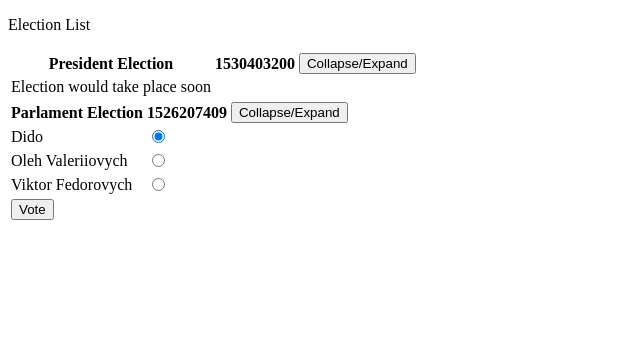
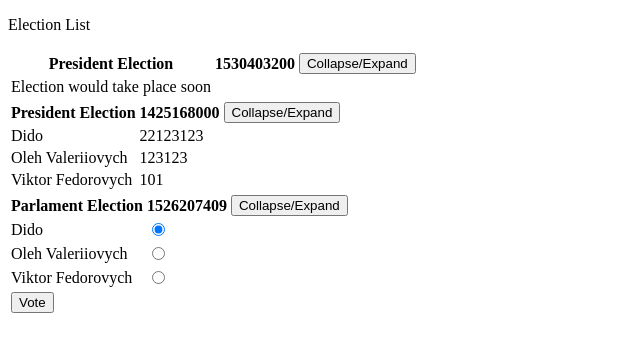
Before and after one commit to RostykStakhiv/chainlec, a React (Create React App) app in the folder client/: page / in a window 1280 px wide. Shown: the top 352 px of the page, without its empty margins (0-640 px from the left). Built offline with nearby package versions, Linux system fonts and the light colour scheme.

Commit message:
Implemented completed elecetion details view

```diff
--- a/client/src/View/VoteView.js
+++ b/client/src/View/VoteView.js
@@ -1,6 +1,7 @@
 import React, { Component } from 'react';
 import ActiveElectionDetails from './VoteView/ActiveElectionDetails'
 import FutureElectionDetails from './VoteView/FutureElectionDetails'
+import CompletedElectionDetails from './VoteView/CompletedElectionDetails'
 
 const mockData = [
   {
@@ -91,6 +92,18 @@ class VoteView extends Component {
     );
   }
 
+  getCompletedElectionDetais(e) {
+    return (
+      <CompletedElectionDetails
+        key={e.id}
+        title={e.title}
+        time={e.startTime}
+        candidates={e.candidates}
+        results={e.results}
+      />
+    );
+  }
+
   getActiveElectionDetais(e) {
     return (
       <ActiveElectionDetails
@@ -111,6 +124,12 @@ class VoteView extends Component {
       else if (e.state === 'notStarted') {
         details.push(this.getFutureElectionDetais(e));
       }
+      else if (e.state === 'completed') {
+        details.push(this.getCompletedElectionDetais(e));
+      }
+      else {
+        throw new Error('Unexpected state value');
+      }
     });
 
     return details;
--- a/client/src/View/VoteView/CompletedElectionDetails.js
+++ b/client/src/View/VoteView/CompletedElectionDetails.js
@@ -0,0 +1,39 @@
+import React, { Component } from 'react';
+import ElectionHeader from './ElectionHeader'
+import CompletedElectionRow from './CompletedElectionRow'
+
+class CompletedElectionDetails extends Component {
+  getRows() {
+    let rows = [];
+    this.props.candidates.forEach(e => {
+      let result = this.props.results.find(elem => elem.id === e.id).result;
+
+      rows.push(
+        <CompletedElectionRow
+          key={e.id}
+          candidate={e.name}
+          result={result}
+        />);
+    });
+
+    return rows;
+  }
+
+  render() {
+    return (
+      <table className="ElectionDetails">
+        <thead>
+          <ElectionHeader
+            title={this.props.title}
+            time={this.props.time}
+          />
+        </thead>
+        <tbody>
+          {this.getRows()}
+        </tbody>
+      </table>
+    );
+  }
+}
+
+export default CompletedElectionDetails;
--- /dev/null
+++ b/client/src/View/VoteView/CompletedElectionRow.js
@@ -0,0 +1,14 @@
+import React, { Component } from 'react';
+
+class CompletedElectionRow extends Component {
+  render() {
+    return (
+      <tr>
+        <td>{this.props.candidate}</td>
+        <td>{this.props.result}</td>
+      </tr>
+    );
+  }
+}
+
+export default CompletedElectionRow;
--- a/client/src/View/VoteView/FutureElectionDetails.js
+++ b/client/src/View/VoteView/FutureElectionDetails.js
@@ -13,7 +13,10 @@ class FutureElectionDetails extends Component {
         </thead>
         <tbody>
           <tr>
-            <td>Election would take place soon</td>
+            <td>
+              Election would take place soon
+            </td>
+            <td/>
           </tr>
         </tbody>
       </table>
```
